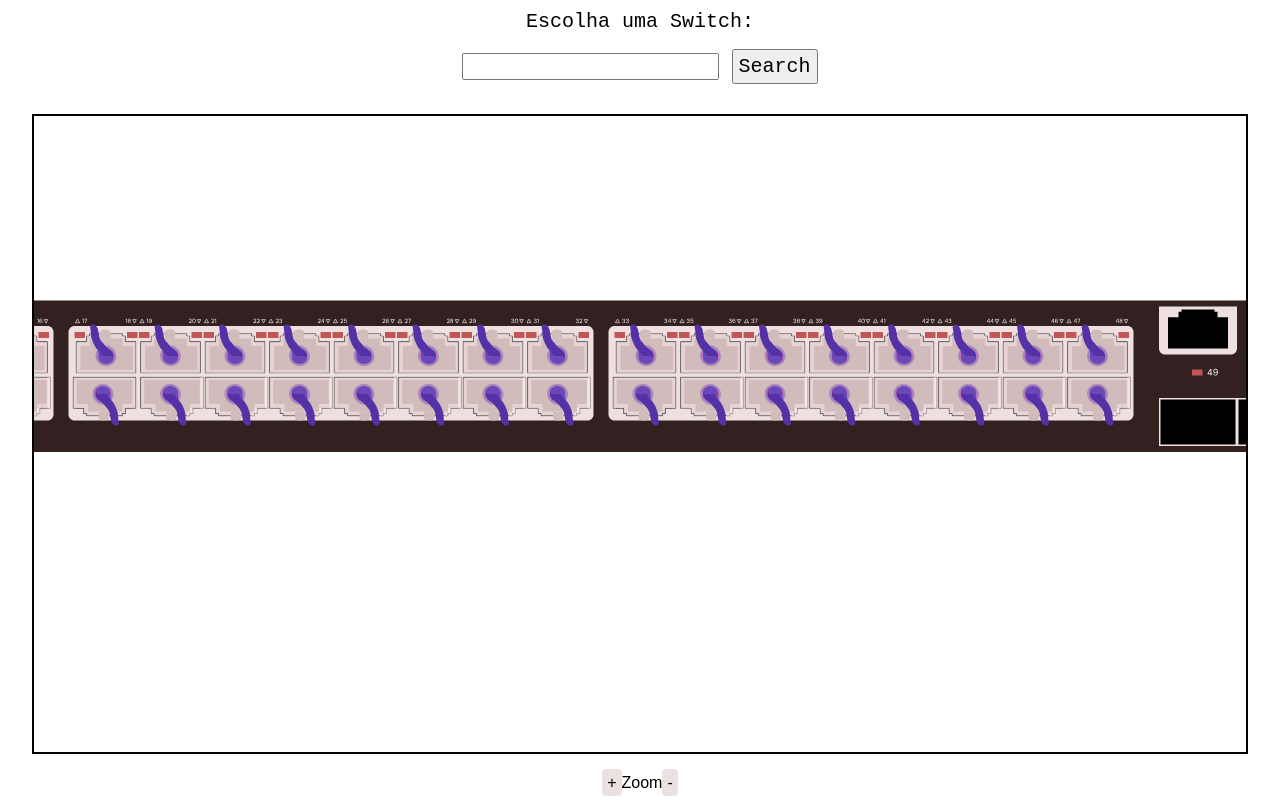
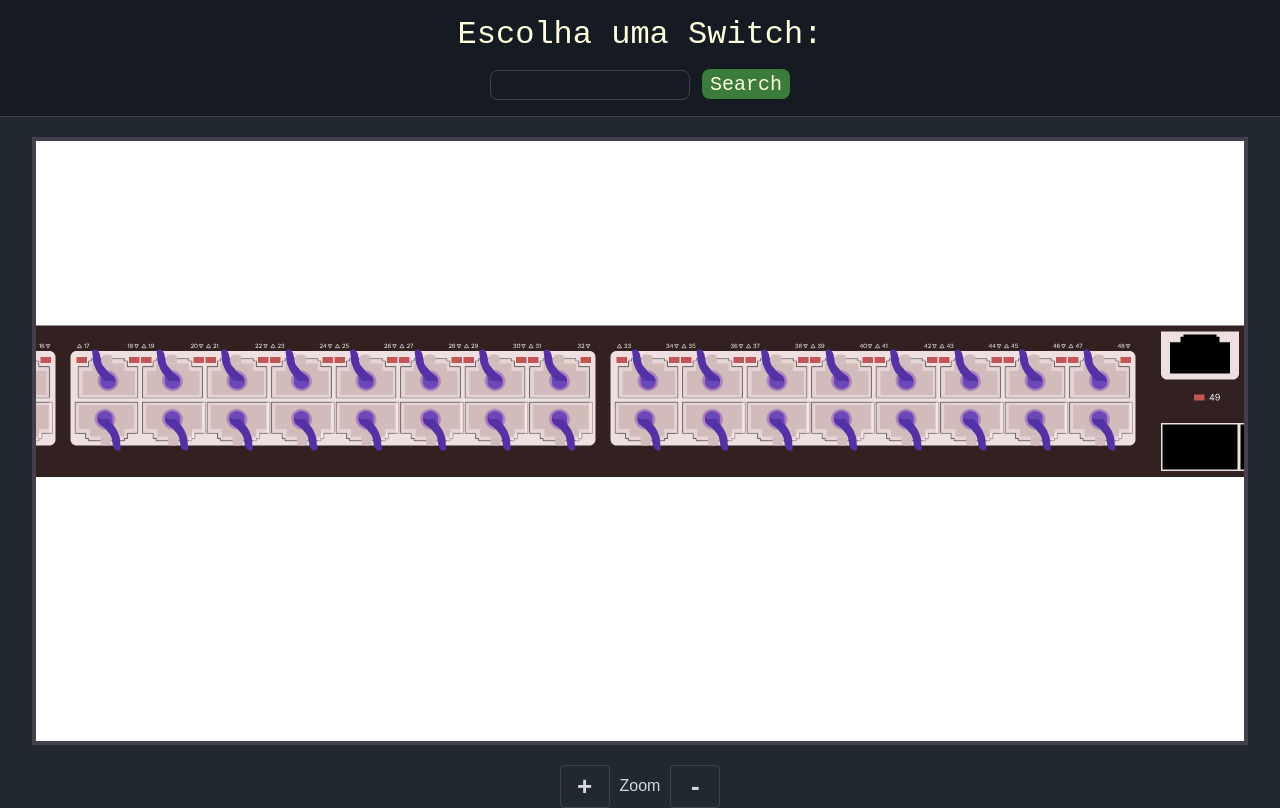
Before and after one commit to FletisZi/Switch-Online, a website: page index.html in a window 1280 px wide. Drawn offline with Linux system fonts and the light colour scheme; no server answers.

Commit message:
update styles

```diff
--- a/public/style.css
+++ b/public/style.css
@@ -7,6 +7,7 @@
 
   body {
     font-family: sans-serif;
+    background-color: #222830;
   }
   img, svg {
     -webkit-user-drag: none; /* Chrome */
@@ -14,16 +15,25 @@
   }
   .container {
     width: 95vw;
-    height: 80vh;
+    height: 76vh;
     overflow: auto;
-    border: 2px solid #000;
+    border: 4px solid #453E4D;
     cursor: grab;
     margin: 20px auto;
+    background-color: #FFF;
+    scrollbar-gutter: stable;
+    scrollbar-width: none; /* Firefox */
+    -ms-overflow-style: none; /* Internet Explorer 10+ */
+  }
+  .container::-webkit-scrollbar {
+    display: none; /* Chrome, Safari, Edge */
   }
 
   .container:active {
     cursor: grabbing;
+
   }
+
 
   .svg-wrapper {
     transform: scale(1.5);
@@ -36,17 +46,8 @@
     pointer-events: auto;
   }
 
-  .alert {
-    margin-top: 20px;
-    text-align: center;
-  }
-.btnZomm{
-    padding: 5px;
-    background-color: #ece1e1;
-    border-radius: 4px;
-    width: 20px;
-    cursor: pointer;
-}
+
+
 
 .btnRj45:hover{
     cursor: pointer;
@@ -74,25 +75,96 @@
   letter-spacing: 4px;
 }
 
+
+
+/* *********** cabeçalho *************  */
+
 .wrapper-list-Switch{
   width: 100%;
   display: flex;
   align-items: center;
   justify-content: center;
   gap: 1rem;
-  padding: 10px 0px;
+  padding: 1rem 0px;
   font-family: monospace;
   font-size: 1.25rem;
   flex-direction: column;
+  background-color: #161B23;
+  border-bottom: #3E444D solid 1px;
 }
 
 .wrapper-list-Switch input{
   font-family: monospace;
   font-size: 1.25rem;
+  width: 200px;
+  height: 30px;
+  background-color: #00000000;
+  border: #3E444D solid 1px;
+  border-radius: 8px;
+  color: #FFFFDF;
+  padding-left: 10px;
 }
 
 .wrapper-list-Switch button{
   font-family: monospace;
   font-size: 1.25rem;
-  padding: 4px 5px;
+  padding: 4px 0.5rem;
+  height: 30px;
+  background-color: #3C7C3B;
+  border-radius: 8px;
+  border: none;
+  color : #FFFFDF;
 }
+.wrapper-list-Switch button:hover{
+  cursor: pointer;
+}
+.wrapper-list-Switch button:active{
+  background-color: #708370;
+}
+
+.wrapper-list-Switch label{
+  color: #FFFFDF;
+  font-size: 2rem;
+}
+
+
+
+/* *********** flooter *************  */
+
+.alert {
+    margin-top: 20px;
+    text-align: center;
+    display: flex;
+    align-items: center;
+    justify-content: center;
+    gap: 10px;
+    color: #D2D7E0;
+}
+
+.btnZomm{
+  display: inline-block;
+  padding: 5px;
+  background-color: #00000000;
+  border-radius: 4px;
+  width: 50px;
+  cursor: pointer;
+  border: #3E444D solid 1px;
+  color: #D2D7E0;
+  font-size: 26px;
+  font-family: fantasy;
+  font-weight: 900;
+}
+
+.btnZomm:hover{
+  background-color: #3e434b;
+}
+
+
+
+
+
+@media (max-width: 400px) {
+  .container {
+    height: 65vh;
+  }
+}
```
